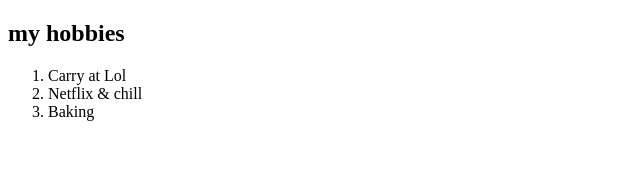
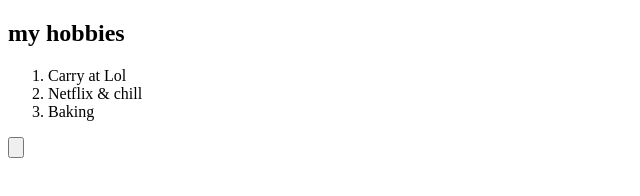
Before and after one commit to RichyNava/cv, a plain HTML site: page hobbies.html in a window 1280 px wide. Shown: the full height of the page, 0-640 px from the left. Drawn offline with Linux system fonts and the light colour scheme.

Commit message:
Update hobbies.html

```diff
--- a/hobbies.html
+++ b/hobbies.html
@@ -11,6 +11,9 @@
         <li>Netflix & chill</li>
         <li>Baking</li>
       </ol>
+  <form class="" action="index.html" method="post">
+    <input type="submit" name="CV" value="">
+  </form>
 
   </body>
 </html>
```
